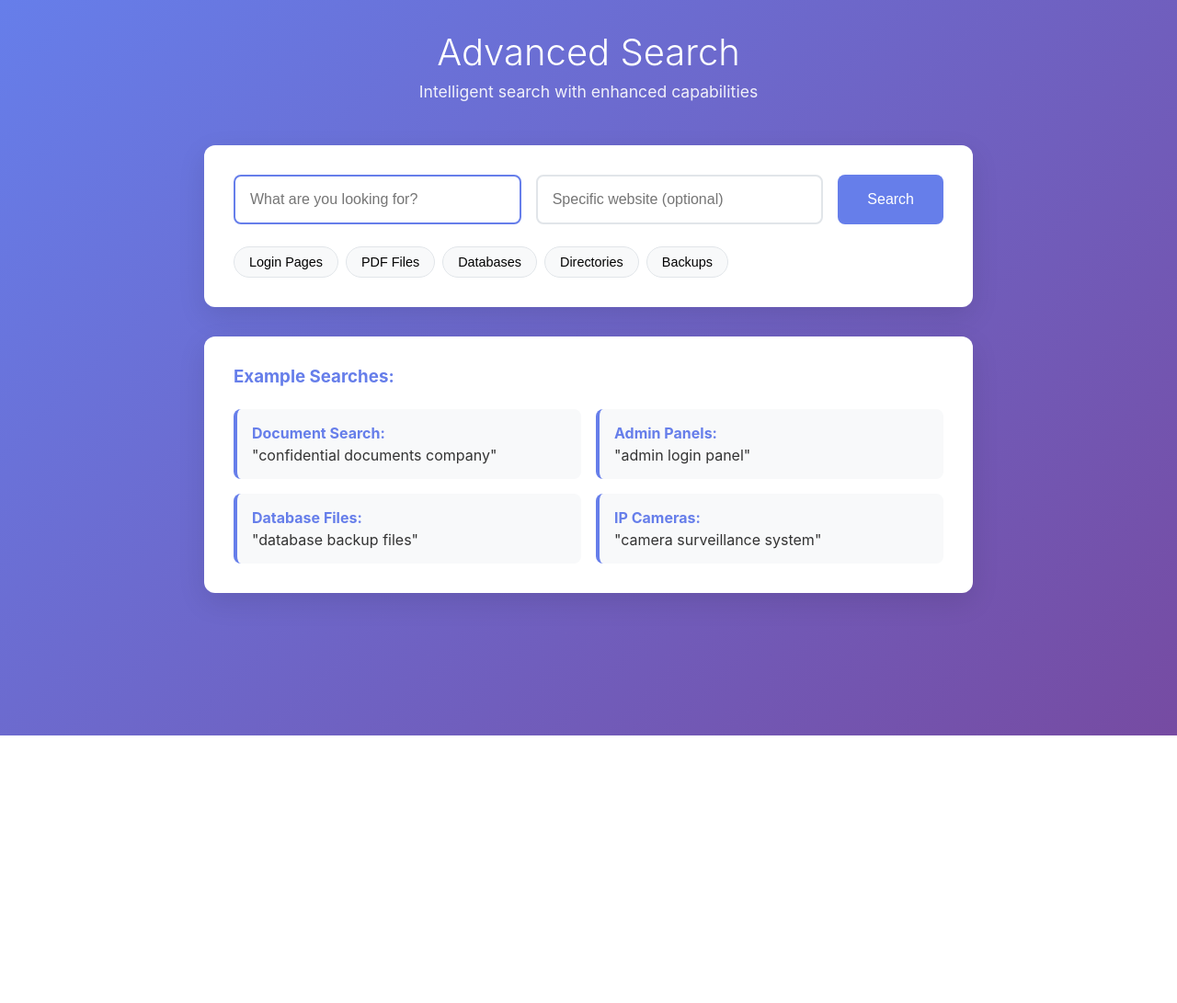
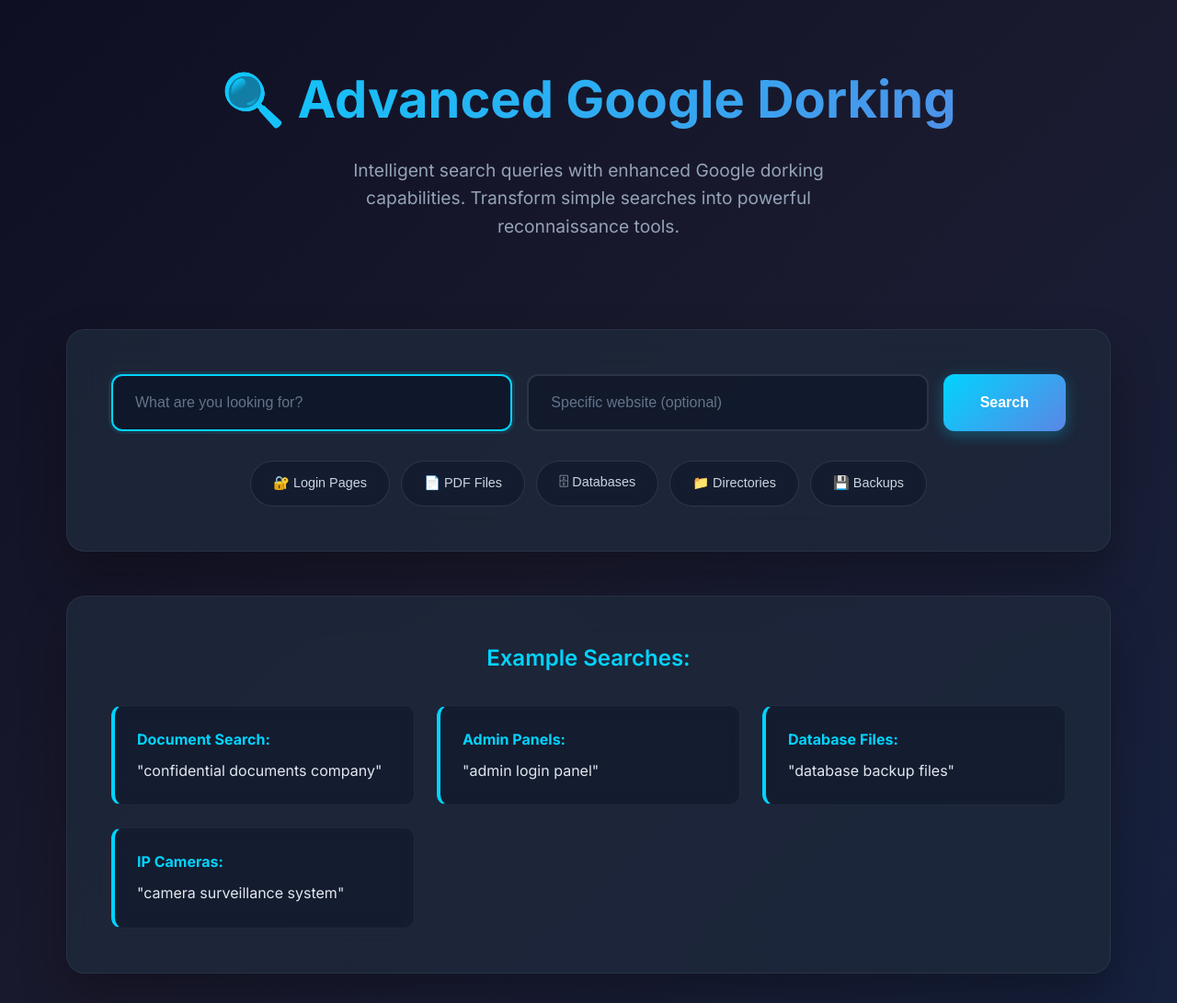
Before and after one commit to umarJ-max/Advance-Google-Dorking-, a Flask app: page / in a window 1280 px wide. Shown: the whole page at 92% size. Before the commit the page ends 800 px from the top, so only its background shows below. Run offline with Flask 3, Linux system fonts and the light colour scheme.

Commit message:
Implement modern dark theme UI with glassmorphism effects

```diff
--- a/static/style.css
+++ b/static/style.css
@@ -5,240 +5,328 @@
 }
 
 body {
-    font-family: -apple-system, BlinkMacSystemFont, 'Segoe UI', Roboto, sans-serif;
-    background: linear-gradient(135deg, #667eea 0%, #764ba2 100%);
+    font-family: 'Inter', -apple-system, BlinkMacSystemFont, 'Segoe UI', Roboto, sans-serif;
+    background: linear-gradient(135deg, #0f0f23 0%, #1a1a2e 50%, #16213e 100%);
     min-height: 100vh;
-    color: #333;
+    color: #e2e8f0;
+    line-height: 1.6;
 }
 
 .container {
-    max-width: 900px;
+    max-width: 1200px;
     margin: 0 auto;
     padding: 2rem;
 }
 
 header {
     text-align: center;
-    margin-bottom: 3rem;
-    color: white;
+    margin-bottom: 4rem;
+    padding: 2rem 0;
 }
 
 header h1 {
-    font-size: 2.5rem;
-    margin-bottom: 0.5rem;
-    font-weight: 300;
+    font-size: 3.5rem;
+    margin-bottom: 1rem;
+    font-weight: 700;
+    background: linear-gradient(135deg, #00d4ff 0%, #5b86e5 100%);
+    -webkit-background-clip: text;
+    -webkit-text-fill-color: transparent;
+    background-clip: text;
 }
 
 header p {
-    opacity: 0.9;
-    font-size: 1.1rem;
+    font-size: 1.2rem;
+    color: #94a3b8;
+    max-width: 600px;
+    margin: 0 auto;
 }
 
 .search-container {
-    background: white;
-    border-radius: 12px;
-    padding: 2rem;
-    box-shadow: 0 10px 30px rgba(0,0,0,0.1);
-    margin-bottom: 2rem;
+    background: rgba(30, 41, 59, 0.8);
+    backdrop-filter: blur(20px);
+    border: 1px solid rgba(148, 163, 184, 0.1);
+    border-radius: 20px;
+    padding: 3rem;
+    box-shadow: 0 25px 50px rgba(0, 0, 0, 0.3);
+    margin-bottom: 3rem;
 }
 
 .search-box {
     display: flex;
     gap: 1rem;
-    margin-bottom: 1.5rem;
+    margin-bottom: 2rem;
+    position: relative;
 }
 
 .search-box input {
     flex: 1;
-    padding: 1rem;
-    border: 2px solid #e1e5e9;
-    border-radius: 8px;
+    padding: 1.25rem 1.5rem;
+    background: rgba(15, 23, 42, 0.8);
+    border: 2px solid rgba(148, 163, 184, 0.2);
+    border-radius: 12px;
     font-size: 1rem;
-    transition: border-color 0.3s;
+    color: #e2e8f0;
+    transition: all 0.3s ease;
+}
+
+.search-box input::placeholder {
+    color: #64748b;
 }
 
 .search-box input:focus {
     outline: none;
-    border-color: #667eea;
+    border-color: #00d4ff;
+    box-shadow: 0 0 0 3px rgba(0, 212, 255, 0.1);
+    background: rgba(15, 23, 42, 1);
 }
 
 .search-box button {
-    padding: 1rem 2rem;
-    background: #667eea;
+    padding: 1.25rem 2.5rem;
+    background: linear-gradient(135deg, #00d4ff 0%, #5b86e5 100%);
     color: white;
     border: none;
-    border-radius: 8px;
+    border-radius: 12px;
     font-size: 1rem;
+    font-weight: 600;
     cursor: pointer;
-    transition: background 0.3s;
+    transition: all 0.3s ease;
+    box-shadow: 0 4px 15px rgba(0, 212, 255, 0.3);
 }
 
 .search-box button:hover {
-    background: #5a6fd8;
+    transform: translateY(-2px);
+    box-shadow: 0 8px 25px rgba(0, 212, 255, 0.4);
 }
 
 .quick-filters {
     display: flex;
-    gap: 0.5rem;
+    gap: 0.75rem;
     flex-wrap: wrap;
+    justify-content: center;
 }
 
 .filter-btn {
-    padding: 0.5rem 1rem;
-    background: #f8f9fa;
-    border: 1px solid #e1e5e9;
-    border-radius: 20px;
+    padding: 0.75rem 1.5rem;
+    background: rgba(15, 23, 42, 0.6);
+    border: 1px solid rgba(148, 163, 184, 0.2);
+    border-radius: 25px;
     cursor: pointer;
     font-size: 0.9rem;
-    transition: all 0.3s;
+    color: #cbd5e1;
+    transition: all 0.3s ease;
+    backdrop-filter: blur(10px);
 }
 
 .filter-btn:hover {
-    background: #667eea;
+    background: linear-gradient(135deg, #00d4ff 0%, #5b86e5 100%);
     color: white;
-    border-color: #667eea;
+    border-color: transparent;
+    transform: translateY(-2px);
+    box-shadow: 0 4px 15px rgba(0, 212, 255, 0.3);
 }
 
 .results-container {
-    background: white;
-    border-radius: 12px;
-    padding: 2rem;
-    box-shadow: 0 10px 30px rgba(0,0,0,0.1);
-    margin-bottom: 2rem;
+    background: rgba(30, 41, 59, 0.8);
+    backdrop-filter: blur(20px);
+    border: 1px solid rgba(148, 163, 184, 0.1);
+    border-radius: 20px;
+    padding: 3rem;
+    box-shadow: 0 25px 50px rgba(0, 0, 0, 0.3);
+    margin-bottom: 3rem;
 }
 
 .result-header h3 {
-    color: #667eea;
-    margin-bottom: 1rem;
+    color: #00d4ff;
+    margin-bottom: 1.5rem;
+    font-size: 1.5rem;
+    font-weight: 600;
 }
 
 #queryInfo {
-    background: #f8f9fa;
-    padding: 1rem;
-    border-radius: 8px;
-    margin-bottom: 1.5rem;
+    background: rgba(15, 23, 42, 0.8);
+    border: 1px solid rgba(148, 163, 184, 0.1);
+    padding: 1.5rem;
+    border-radius: 12px;
+    margin-bottom: 2rem;
     font-style: italic;
+    color: #94a3b8;
+    border-left: 4px solid #00d4ff;
 }
 
 .result-actions {
     display: flex;
     gap: 1rem;
-    margin-bottom: 2rem;
+    margin-bottom: 2.5rem;
     flex-wrap: wrap;
 }
 
 .action-btn {
-    padding: 0.75rem 1.5rem;
-    border: 2px solid #667eea;
-    border-radius: 8px;
+    padding: 1rem 2rem;
+    border: 2px solid rgba(0, 212, 255, 0.3);
+    border-radius: 12px;
     cursor: pointer;
-    font-size: 0.9rem;
-    transition: all 0.3s;
-    background: white;
-    color: #667eea;
+    font-size: 0.95rem;
+    font-weight: 500;
+    transition: all 0.3s ease;
+    background: rgba(15, 23, 42, 0.6);
+    color: #00d4ff;
+    backdrop-filter: blur(10px);
 }
 
 .action-btn.primary {
-    background: #667eea;
+    background: linear-gradient(135deg, #00d4ff 0%, #5b86e5 100%);
     color: white;
+    border-color: transparent;
+    box-shadow: 0 4px 15px rgba(0, 212, 255, 0.3);
 }
 
 .action-btn:hover {
-    background: #667eea;
+    background: linear-gradient(135deg, #00d4ff 0%, #5b86e5 100%);
     color: white;
+    border-color: transparent;
+    transform: translateY(-2px);
+    box-shadow: 0 6px 20px rgba(0, 212, 255, 0.4);
 }
 
 .result-details {
-    border-top: 1px solid #e1e5e9;
-    padding-top: 1.5rem;
+    border-top: 1px solid rgba(148, 163, 184, 0.1);
+    padding-top: 2rem;
 }
 
 .detail-section {
-    margin-bottom: 1.5rem;
+    margin-bottom: 2rem;
 }
 
 .detail-section h4 {
-    color: #333;
+    color: #e2e8f0;
+    margin-bottom: 1rem;
+    font-size: 1.1rem;
+    font-weight: 600;
+}
+
+#dorkQuery {
+    display: block;
+    background: rgba(15, 23, 42, 0.8);
+    border: 1px solid rgba(148, 163, 184, 0.1);
+    padding: 1.5rem;
+    border-radius: 12px;
+    border-left: 4px solid #00d4ff;
+    font-family: 'JetBrains Mono', 'Fira Code', 'Courier New', monospace;
+    word-break: break-all;
+    color: #94a3b8;
+    font-size: 0.9rem;
+    line-height: 1.5;
+}
+
+#detectedIntents, #suggestions {
+    display: flex;
+    gap: 0.75rem;
+    flex-wrap: wrap;
+}
+
+.intent-tag, .suggestion-item {
+    background: rgba(0, 212, 255, 0.1);
+    color: #00d4ff;
+    padding: 0.5rem 1rem;
+    border-radius: 20px;
+    font-size: 0.85rem;
+    border: 1px solid rgba(0, 212, 255, 0.2);
+    font-weight: 500;
+}
+
+.suggestion-item {
+    background: rgba(91, 134, 229, 0.1);
+    color: #5b86e5;
+    border-color: rgba(91, 134, 229, 0.2);
+    cursor: pointer;
+    transition: all 0.3s ease;
+}
+
+.suggestion-item:hover {
+    background: rgba(91, 134, 229, 0.2);
+    transform: translateY(-1px);
+    box-shadow: 0 4px 12px rgba(91, 134, 229, 0.2);
+}
+
+.examples {
+    background: rgba(30, 41, 59, 0.8);
+    backdrop-filter: blur(20px);
+    border: 1px solid rgba(148, 163, 184, 0.1);
+    border-radius: 20px;
+    padding: 3rem;
+    box-shadow: 0 25px 50px rgba(0, 0, 0, 0.3);
+}
+
+.examples h3 {
+    color: #00d4ff;
+    margin-bottom: 2rem;
+    font-size: 1.5rem;
+    font-weight: 600;
+    text-align: center;
+}
+
+.example-grid {
+    display: grid;
+    grid-template-columns: repeat(auto-fit, minmax(280px, 1fr));
+    gap: 1.5rem;
+}
+
+.example-item {
+    background: rgba(15, 23, 42, 0.6);
+    border: 1px solid rgba(148, 163, 184, 0.1);
+    padding: 1.5rem;
+    border-radius: 12px;
+    cursor: pointer;
+    transition: all 0.3s ease;
+    border-left: 4px solid #00d4ff;
+    backdrop-filter: blur(10px);
+}
+
+.example-item:hover {
+    background: rgba(15, 23, 42, 0.8);
+    transform: translateY(-4px);
+    box-shadow: 0 8px 25px rgba(0, 212, 255, 0.2);
+    border-left-color: #5b86e5;
+}
+
+.example-item strong {
+    color: #00d4ff;
+    display: block;
     margin-bottom: 0.5rem;
     font-size: 1rem;
 }
 
-#dorkQuery {
-    display: block;
-    background: #f8f9fa;
-    padding: 1rem;
-    border-radius: 8px;
-    border-left: 4px solid #667eea;
-    font-family: 'Courier New', monospace;
-    word-break: break-all;
+/* Add some additional modern touches */
+.search-container::before {
+    content: '';
+    position: absolute;
+    top: -2px;
+    left: -2px;
+    right: -2px;
+    bottom: -2px;
+    background: linear-gradient(135deg, #00d4ff, #5b86e5, #00d4ff);
+    border-radius: 22px;
+    z-index: -1;
+    opacity: 0;
+    transition: opacity 0.3s ease;
 }
 
-#detectedIntents, #suggestions {
-    display: flex;
-    gap: 0.5rem;
-    flex-wrap: wrap;
+.search-container:hover::before {
+    opacity: 0.1;
 }
 
-.intent-tag, .suggestion-item {
-    background: #e3f2fd;
-    color: #1976d2;
-    padding: 0.25rem 0.75rem;
-    border-radius: 15px;
-    font-size: 0.85rem;
-}
-
-.suggestion-item {
-    background: #f3e5f5;
-    color: #7b1fa2;
-    cursor: pointer;
-    transition: background 0.3s;
-}
-
-.suggestion-item:hover {
-    background: #e1bee7;
-}
-
-.examples {
-    background: white;
-    border-radius: 12px;
-    padding: 2rem;
-    box-shadow: 0 10px 30px rgba(0,0,0,0.1);
-}
-
-.examples h3 {
-    color: #667eea;
-    margin-bottom: 1.5rem;
-}
-
-.example-grid {
-    display: grid;
-    grid-template-columns: repeat(auto-fit, minmax(250px, 1fr));
-    gap: 1rem;
-}
-
-.example-item {
-    background: #f8f9fa;
-    padding: 1rem;
-    border-radius: 8px;
-    cursor: pointer;
-    transition: all 0.3s;
-    border-left: 4px solid #667eea;
-}
-
-.example-item:hover {
-    background: #e3f2fd;
-    transform: translateY(-2px);
-}
-
-.example-item strong {
-    color: #667eea;
-    display: block;
-    margin-bottom: 0.25rem;
-}
-
+/* Responsive Design */
 @media (max-width: 768px) {
     .container {
         padding: 1rem;
+    }
+
+    header h1 {
+        font-size: 2.5rem;
+    }
+
+    .search-container, .results-container, .examples {
+        padding: 2rem;
     }
 
     .search-box {
@@ -252,4 +340,8 @@ header p {
     .example-grid {
         grid-template-columns: 1fr;
     }
+
+    .quick-filters {
+        justify-content: flex-start;
+    }
 }
--- a/templates/index.html
+++ b/templates/index.html
@@ -3,14 +3,17 @@
 <head>
     <meta charset="UTF-8">
     <meta name="viewport" content="width=device-width, initial-scale=1.0">
-    <title>Advanced Search Engine</title>
+    <title>Advanced Google Dorking Tool</title>
+    <link rel="preconnect" href="https://fonts.googleapis.com">
+    <link rel="preconnect" href="https://fonts.gstatic.com" crossorigin>
+    <link href="https://fonts.googleapis.com/css2?family=Inter:wght@300;400;500;600;700&display=swap" rel="stylesheet">
     <link rel="stylesheet" href="{{ url_for('static', filename='style.css') }}">
 </head>
 <body>
     <div class="container">
         <header>
-            <h1>Advanced Search</h1>
-            <p>Intelligent search with enhanced capabilities</p>
+            <h1>🔍 Advanced Google Dorking</h1>
+            <p>Intelligent search queries with enhanced Google dorking capabilities. Transform simple searches into powerful reconnaissance tools.</p>
         </header>
 
         <div class="search-container">
@@ -23,11 +26,11 @@
             </form>
 
             <div class="quick-filters">
-                <button class="filter-btn" data-filter="login pages">Login Pages</button>
-                <button class="filter-btn" data-filter="pdf documents">PDF Files</button>
-                <button class="filter-btn" data-filter="database admin">Databases</button>
-                <button class="filter-btn" data-filter="directory listing">Directories</button>
-                <button class="filter-btn" data-filter="backup files">Backups</button>
+                <button class="filter-btn" data-filter="login pages">🔐 Login Pages</button>
+                <button class="filter-btn" data-filter="pdf documents">📄 PDF Files</button>
+                <button class="filter-btn" data-filter="database admin">🗄 Databases</button>
+                <button class="filter-btn" data-filter="directory listing">📁 Directories</button>
+                <button class="filter-btn" data-filter="backup files">💾 Backups</button>
             </div>
         </div>
 
@@ -38,9 +41,9 @@
             </div>
 
             <div class="result-actions">
-                <button id="openGoogle" class="action-btn primary">Open in Google</button>
-                <button id="copyQuery" class="action-btn">Copy Query</button>
-                <button id="newSearch" class="action-btn">New Search</button>
+                <button id="openGoogle" class="action-btn primary">🔍 Open in Google</button>
+                <button id="copyQuery" class="action-btn">📋 Copy Query</button>
+                <button id="newSearch" class="action-btn">✨ New Search</button>
             </div>
 
             <div class="result-details">
```
